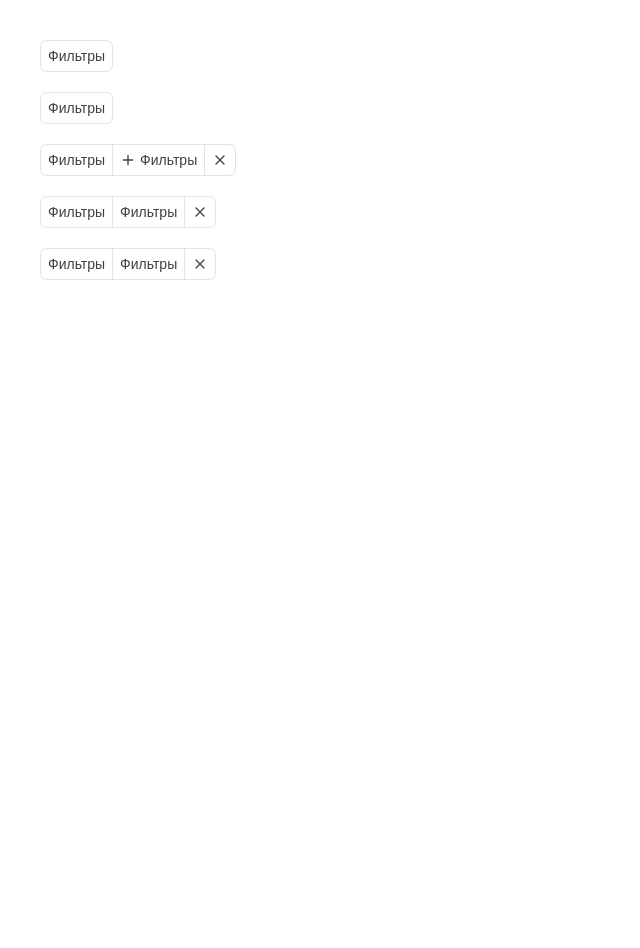
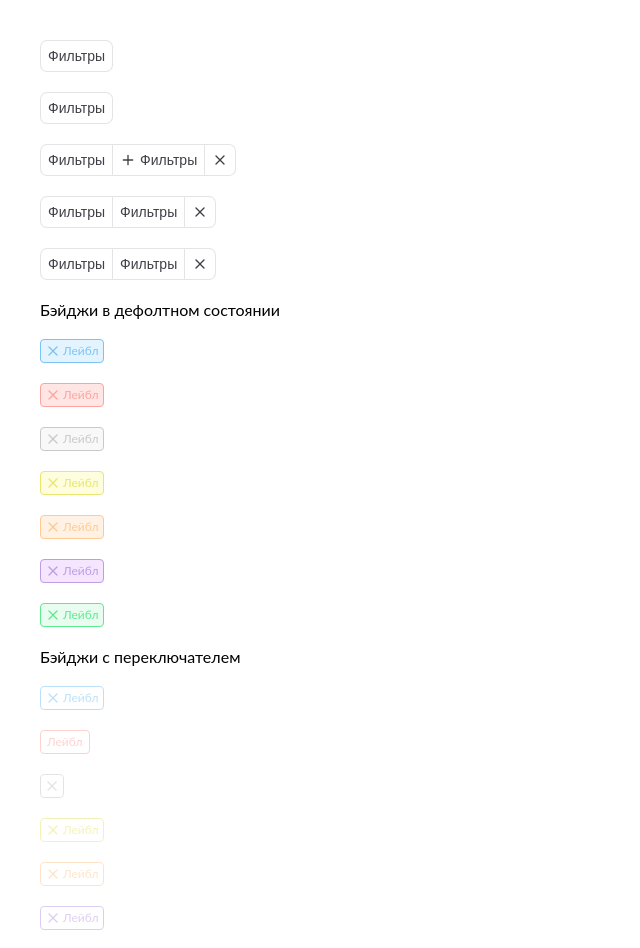
Before and after one commit to lolyou1202/angular_planner, an Angular app: page / in a window 1280 px wide. Shown: the top 948 px of the page, without its empty margins (0-640 px from the left). Before the commit the page ends 800 px from the top, so only its background shows below. Built offline with nearby package versions, Linux system fonts and the light colour scheme; a web font is replaced by a local one.

Commit message:
добавил компонент badge

```diff
--- a/src/app/app.component.html
+++ b/src/app/app.component.html
@@ -19,3 +19,64 @@
     <app-border-group-child text="Фильтры" disableHoverMode />
     <app-border-group-child icon="cross" />
 </app-border-group>
+
+Бэйджи в дефолтном состоянии
+<app-badge text="Лейбл" iconName="cross" colorScheme="blue" />
+<app-badge text="Лейбл" iconName="cross" colorScheme="red" />
+<app-badge text="Лейбл" iconName="cross" colorScheme="gray" />
+<app-badge text="Лейбл" iconName="cross" colorScheme="yellow" />
+<app-badge text="Лейбл" iconName="cross" colorScheme="orange" />
+<app-badge text="Лейбл" iconName="cross" colorScheme="purple" />
+<app-badge text="Лейбл" iconName="cross" colorScheme="done" />
+
+Бэйджи с переключателем
+<app-badge
+    text="Лейбл"
+    iconName="cross"
+    colorScheme="blue"
+    withToggle
+    [(isActive)]="bageState"
+/>
+<app-badge
+    text="Лейбл"
+    colorScheme="red"
+    withToggle
+    [(isActive)]="bageState"
+/>
+<app-badge
+    iconName="cross"
+    colorScheme="gray"
+    withToggle
+    [(isActive)]="bageState"
+/>
+<app-badge
+    text="Лейбл"
+    iconName="cross"
+    colorScheme="yellow"
+    withToggle
+    [(isActive)]="bageState"
+/>
+<app-badge
+    text="Лейбл"
+    iconName="cross"
+    colorScheme="orange"
+    withToggle
+    [(isActive)]="bageState"
+/>
+<app-badge
+    text="Лейбл"
+    iconName="cross"
+    colorScheme="purple"
+    withToggle
+    [(isActive)]="bageState"
+/>
+<app-badge
+    text="Лейбл"
+    iconName="cross"
+    colorScheme="done"
+    withToggle
+    [(isActive)]="bageState"
+/>
+
+Бэйдж с кастомным цветом
+<app-badge text="Лейбл" iconName="cross" colorScheme="custom" withToggle />
--- a/src/app/app.component.ts
+++ b/src/app/app.component.ts
@@ -1,10 +1,18 @@
-import { Component } from '@angular/core'
+import { Component, signal } from '@angular/core'
 import { BorderGroupComponent } from './shared/components/border-group/border-group.component'
 import { BorderGroupChildComponent } from './shared/components/border-group-child/border-group-child.component'
+import { BadgeComponent } from "./shared/components/badge/badge.component";
+
 @Component({
     selector: 'app-root',
     templateUrl: './app.component.html',
     styleUrl: './app.component.scss',
-    imports: [BorderGroupComponent, BorderGroupChildComponent]
+    imports: [BorderGroupComponent, BorderGroupChildComponent, BadgeComponent]
 })
-export class AppComponent {}
+export class AppComponent {
+	protected bageState = signal(false)
+
+	protected toggle(): void {
+		this.bageState.set(!this.bageState())
+	}
+}
--- /dev/null
+++ b/src/app/shared/components/badge/badge.component.html
@@ -0,0 +1,16 @@
+<div
+    class="badge"
+    [class.only-icon]="!text()"
+    [class.only-text]="!iconName()"
+    [class.toggleable]="withToggle()"
+    [class.active]="isActive()"
+    [ngClass]="[colorScheme()]"
+    (click)="toggle()"
+>
+    @if (iconName()) {
+        <app-icon [name]="iconName()!" class="badge__icon" />
+    }
+    @if (text()) {
+        <span class="badge__text">{{ text() }}</span>
+    }
+</div>
--- /dev/null
+++ b/src/app/shared/components/badge/badge.component.scss
@@ -0,0 +1,123 @@
+:host {
+    --width: auto;
+    --height: 24px;
+    --border-radius: 4px;
+    --default-primary-color: #444;
+    --hovered-primary-color: #000;
+    --default-secondary-color: #999;
+}
+
+.badge {
+    display: inline-flex;
+    align-items: center;
+    gap: 2px;
+
+    padding: 0 4px;
+
+    height: var(--height);
+    width: var(--width);
+
+    background: var(--default-secondary-color);
+    border: var(--border-width) solid var(--default-primary-color);
+    border-radius: var(--border-radius);
+
+    transition:
+        background-color 0.2s ease,
+        border-color 0.2s ease,
+        opacity 0.2s ease;
+
+    &.toggleable {
+        cursor: pointer;
+
+        &.active {
+            background: var(--default-secondary-color);
+
+            &:hover {
+                border-color: var(--hovered-primary-color);
+
+                .badge__icon,
+                .badge__text {
+                    color: var(--hovered-primary-color);
+                }
+            }
+        }
+
+        &:not(.active) {
+            background: none;
+            opacity: 0.5;
+
+            &:hover {
+                opacity: 1;
+            }
+        }
+    }
+
+    &.gray {
+        --default-primary-color: var(--token-gray-1);
+        --hovered-primary-color: var(--token-gray-2);
+        --default-secondary-color: var(--token-light-1);
+    }
+    &.green {
+        --default-primary-color: #9ed3b0;
+        --hovered-primary-color: #8ebe9e;
+        --default-secondary-color: #d9f9e4;
+    }
+    &.blue {
+        --default-primary-color: #7bc3f5;
+        --hovered-primary-color: #6fb0dd;
+        --default-secondary-color: #e4f4ff;
+    }
+    &.purple {
+        --default-primary-color: #bc9de6;
+        --hovered-primary-color: #a98dcf;
+        --default-secondary-color: #f5e5ff;
+    }
+    &.yellow {
+        --default-primary-color: #e9e671;
+        --hovered-primary-color: #d2cf66;
+        --default-secondary-color: #fefdde;
+    }
+    &.orange {
+        --default-primary-color: #ffc993;
+        --hovered-primary-color: #ffaf60;
+        --default-secondary-color: #fff2e5;
+    }
+    &.red {
+        --default-primary-color: #fca59e;
+        --hovered-primary-color: #e3958e;
+        --default-secondary-color: #ffe6e5;
+    }
+    &.done {
+        --default-primary-color: #61e990;
+        --hovered-primary-color: #50ce7c;
+        --default-secondary-color: #e8fcef;
+    }
+
+    &.only-icon {
+        justify-content: center;
+
+        height: var(--height);
+        width: var(--height);
+
+        padding: 0;
+    }
+    &.only-text {
+        padding: 0 6px;
+    }
+
+    & .badge__icon,
+    & .badge__text {
+        color: var(--default-primary-color);
+    }
+
+    &__icon {
+        transition: color 0.2s ease;
+    }
+    &__text {
+        font-weight: 400;
+        font-size: 12px;
+        line-height: 16px;
+
+        transition: color 0.2s ease;
+    }
+}
--- /dev/null
+++ b/src/app/shared/components/badge/badge.component.ts
@@ -0,0 +1,29 @@
+import { Component, booleanAttribute, input, model } from '@angular/core'
+import { CommonModule } from '@angular/common'
+import { IconComponent } from '../icon/icon.component'
+import { IconNames } from '../icon/icon-names.type'
+import { ColorScheme } from './badge.model'
+
+@Component({
+    selector: 'app-badge',
+    standalone: true,
+    imports: [CommonModule, IconComponent],
+    templateUrl: './badge.component.html',
+    styleUrl: './badge.component.scss'
+})
+export class BadgeComponent {
+    public readonly text = input<string>()
+    public readonly iconName = input<IconNames>()
+    public readonly colorScheme = input<ColorScheme>('gray')
+    public readonly withToggle = input(false, {
+        transform: booleanAttribute
+    })
+
+    public readonly isActive = model<boolean>(false)
+
+    protected toggle(): void {
+        if (this.withToggle()) {
+            this.isActive.update(state => !state)
+        }
+    }
+}
```
Also changed, not shown: src/app/shared/components/badge/badge.model.ts (added, +10 -0 lines).
